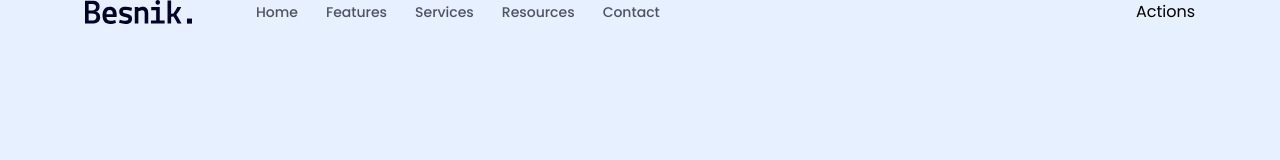
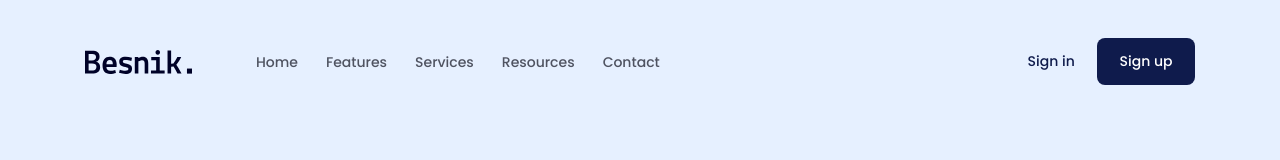
Before and after one commit to khanhpn/frontend_design, a plain HTML site: page index.html in a window 1280 px wide. Drawn offline with Linux system fonts and the light colour scheme.

Commit message:
fix color primary root

```diff
--- a/assets/css/style.css
+++ b/assets/css/style.css
@@ -1,5 +1,9 @@
 * {
   box-sizing: border-box;
+}
+
+:root {
+  --primary-color: #0F1B4C;
 }
 
 html {
@@ -15,10 +19,30 @@ body {
 a {
   text-decoration: none;
 }
+
 .content {
   width: 1110px;
+  max-width: calc(100% - 48px);
   margin-left: auto;
   margin-right: auto;
+}
+
+.btn {
+  min-width: 98px;
+  color: #FFF;
+  text-align: center;
+  font-size: 1.4rem;
+  font-style: normal;
+  font-weight: 500;
+  line-height: normal;
+  display: inline-block;
+  border-radius: 8px;
+  background: var(--primary-color);
+  padding: 18px 16px;
+}
+
+.btn:hover {
+  opacity: 0.9;
 }
 
 /* Header */
@@ -30,6 +54,7 @@ a {
 .navbar {
   display: flex;
   align-items: center;
+  padding-top: 38px;
 }
 
 .navbar ul {
@@ -47,3 +72,20 @@ a {
   color: #4f5361;
   padding: 8px 14px;
 }
+
+.navbar ul a:hover {
+  text-decoration: underline;
+}
+
+.navbar .action-link {
+  color: var(--primary-color);
+  font-size: 1.4rem;
+  font-style: normal;
+  font-weight: 500;
+  line-height: normal;
+}
+
+.navbar .action-btn {
+  padding: 13px 16px;
+  margin-left: 18px;
+}
--- a/index.html
+++ b/index.html
@@ -26,7 +26,10 @@
               <li><a href="#!">Contact</a></li>
             </ul>
             <!-- Action -->
-            <div class="actions">Actions</div>
+            <div class="actions">
+              <a href="#!" class="action-link">Sign in</a>
+              <a href="#!" class="btn action-btn">Sign up</a>
+            </div>
           </nav>
         </div>
       </header>
```
